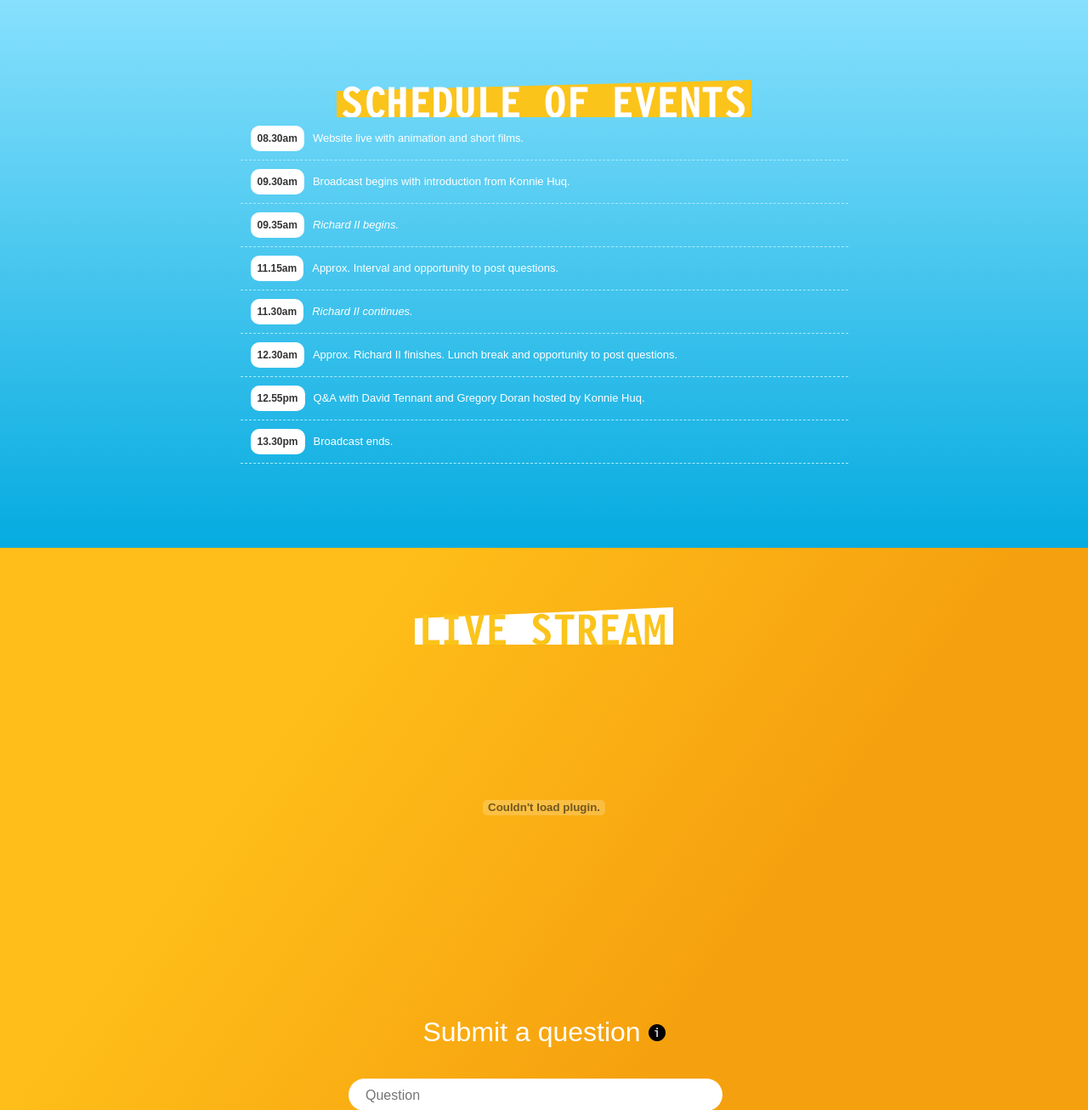
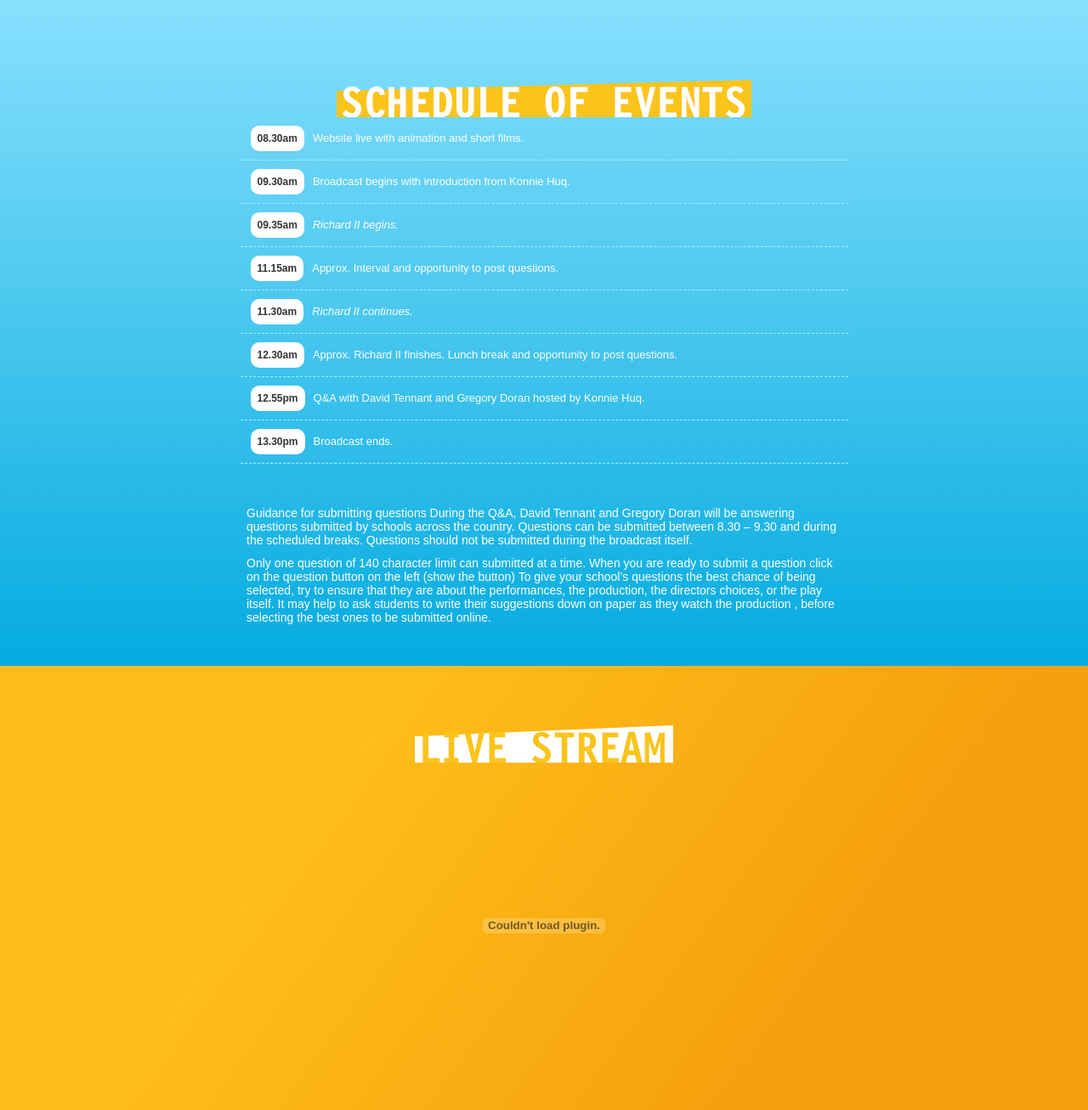
Before and after one commit to th0ran/richard_ii, a PHP site: page / in a window 1280 px wide. Shown: the part 803-2110 px from the top of the page at 85% size. Run offline with PHP 8.4, Linux system fonts and the light colour scheme; some libraries are stand-ins or nearby versions; some web fonts are replaced.

Commit message:
Added the text that they wanted.

```diff
--- a/css/style.css
+++ b/css/style.css
@@ -259,6 +259,16 @@ filter: progid:DXImageTransform.Microsoft.gradient( startColorstr='#87e0fd', end
 
 #content[role="shedule"]{
 	margin-top: -75px;
+}
+
+.shedule {
+	font-size: 14px;
+	color: #FFF;
+	max-width: 700px;
+	width: 95;
+	margin: auto;
+	margin-top: 11px;
+	line-height: 1,6;
 }
 #slide1-2 h1 {
 	text-align: center;
--- a/index.html
+++ b/index.html
@@ -79,6 +79,13 @@
           <li><span class="time">13.30pm</span>Broadcast ends.</li>
         </ul>
       </div>
+
+      <p class="shedule">Guidance for submitting questions
+During the Q&A, David Tennant and Gregory Doran will be answering questions submitted by schools across the country. Questions can be submitted between  8.30 – 9.30 and during the scheduled breaks.  Questions should not be submitted during the broadcast itself.</p>
+      <p class="shedule">
+Only one question of 140 character limit can submitted at a time. When you are ready to submit a question click on the question button on the left (show the button)
+To give your school’s questions the best chance of being selected, try to ensure that they are about the performances, the production, the directors choices, or the play itself.  It may help to ask students to write their suggestions down on paper as they watch the production , before selecting the best ones to be submitted online.</p>
+
     </div>
     <!--Schedule end-->
 
```
